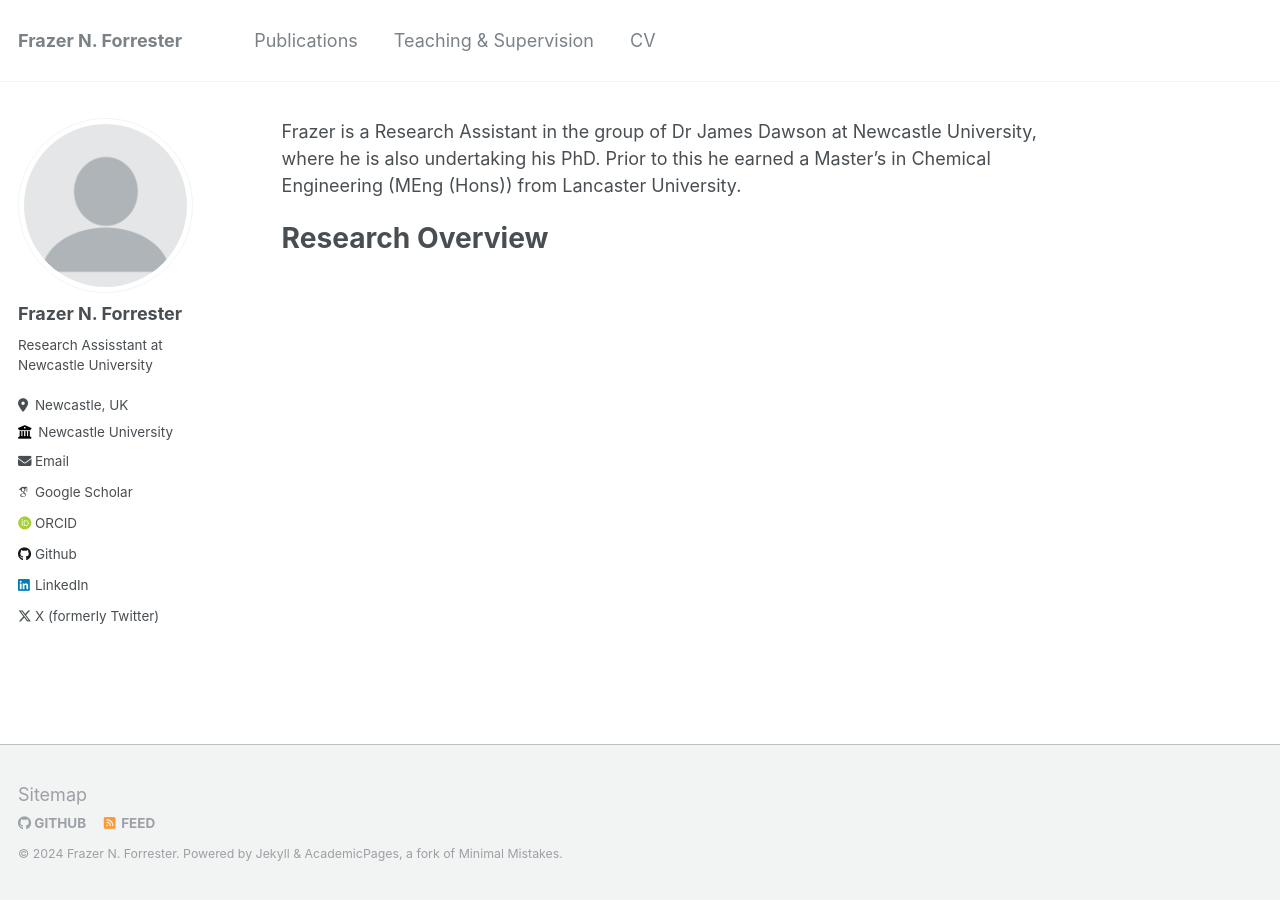
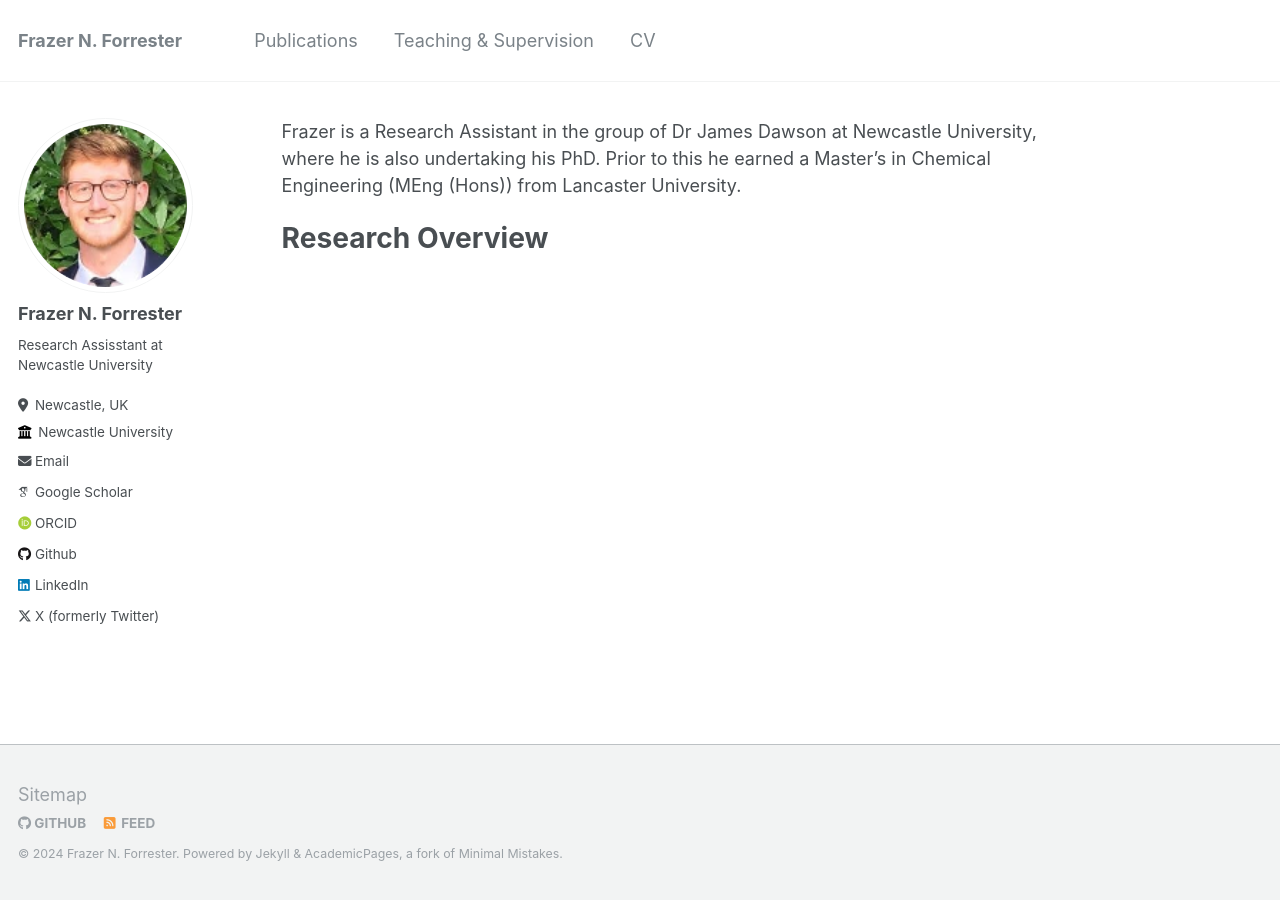
Before and after one commit to fforrester/fforrester.github.io, a Jekyll site: the page built from _pages/about.md, in a window 1280 px wide. Built offline with Jekyll 4.4.1, drawn with Linux system fonts in a browser that asks for light colours; some web fonts are replaced.

Commit message:
Update _config.yml

```diff
--- a/_config.yml
+++ b/_config.yml
@@ -21,7 +21,7 @@ repository               : "fforrester/fforrester.github.io"
 #               Additional customization can be done by editing /_includes/author-profile.html
 author:
   # Biographic information
-  avatar           : "profile.png"
+  avatar           : "Picture 1.png"
   name             : "Frazer N. Forrester"
   bio              : "Research Assisstant at Newcastle University"
   location         : "Newcastle, UK"
```
